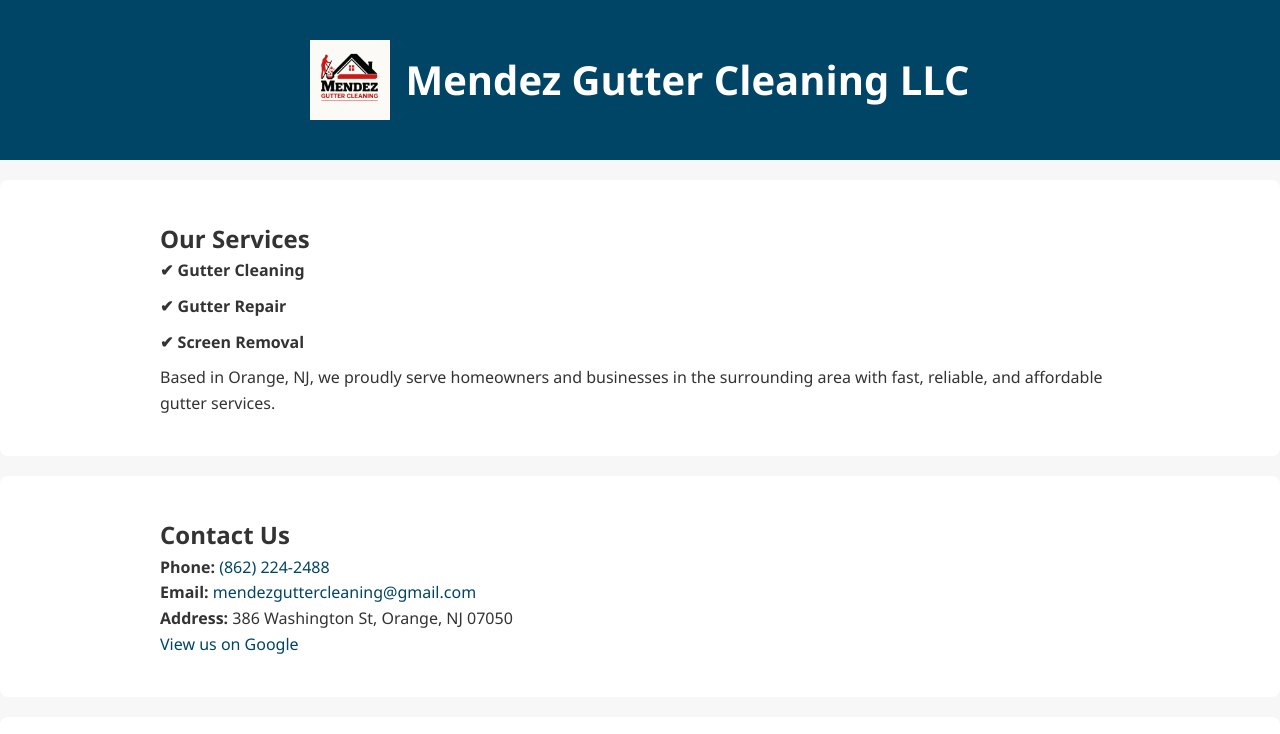
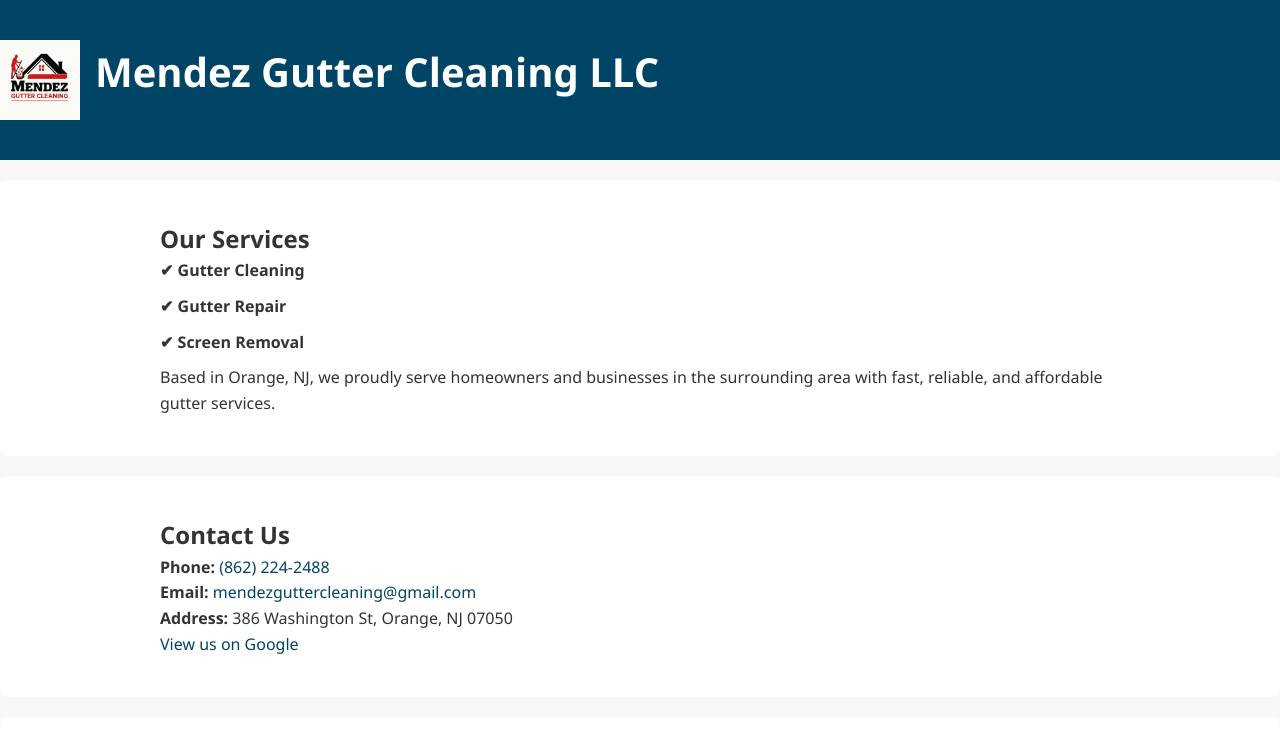
Before and after one commit to jorgesantana625/gutter-website, a plain HTML site: page index.html in a window 1280 px wide. Shown: the top 734 px of the page. Drawn offline with Linux system fonts and the light colour scheme.

Commit message:
Update style.css

```diff
--- a/style.css
+++ b/style.css
@@ -17,13 +17,14 @@ body {
     max-width: 1000px;
     margin: 0 auto;
     padding: 20px;
+    text-align: left;
 }
 
 header {
     background: #004466;
     color: white;
     padding: 40px 0;
-    text-align: center;
+    text-align: left;
 }
 
 header h1 {
@@ -86,8 +87,8 @@ footer {
 
 .logo-container {
     display: flex;
-    align-items: center;
-    justify-content: center;
+    align-items: left;
+    justify-content: left;
     gap: 15px;
     flex-wrap: wrap;
 }
```
